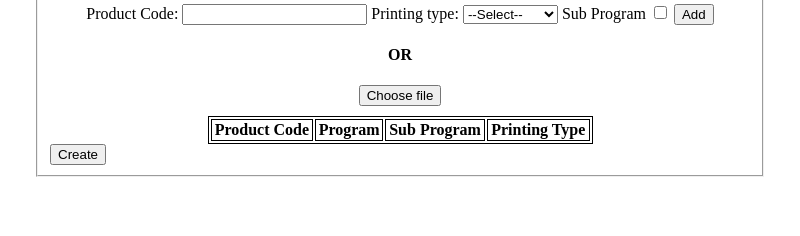
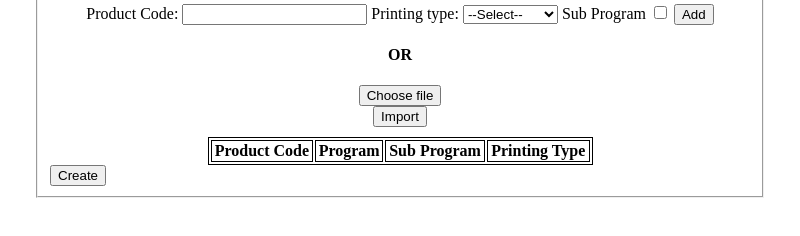
Before and after one commit to FEN94/FormatterCenter, an Electron app: page src/index.html in a window 800 px wide. Shown: the part 174-410 px from the top of the page. Drawn offline with Linux system fonts and the light colour scheme; no server answers.

Commit message:
import button added

```diff
--- a/src/index.html
+++ b/src/index.html
@@ -35,6 +35,8 @@
         <h4 class="center">OR</h4>
         <button id="select-file">Choose file</button>
         <label for="" id="file-path"></label>
+        <br>
+        <button id="import">Import</button>
       </div>
       <div>
         <table id="newPcTable">
```
